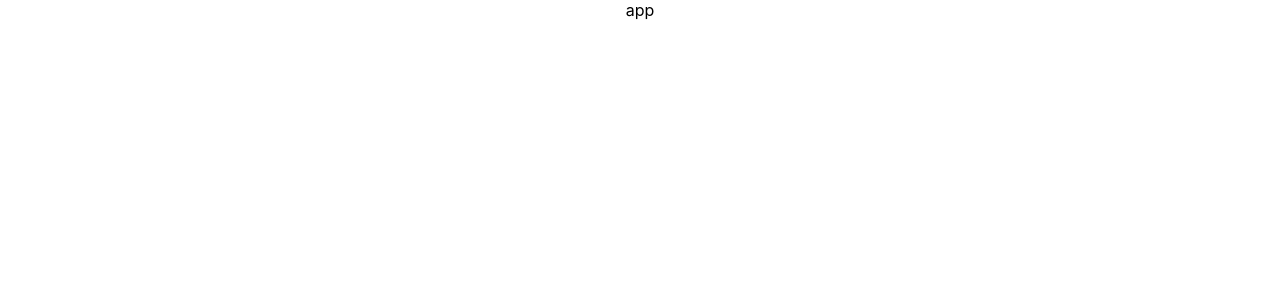
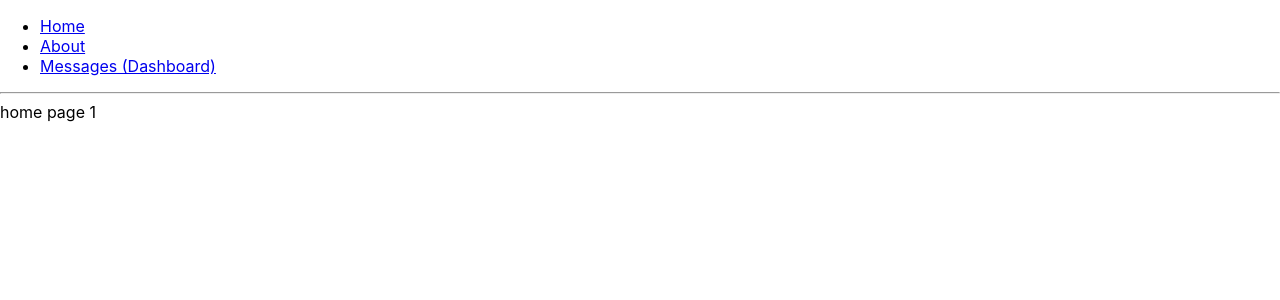
Before and after one commit to Erindcl/h5-design, a React (Create React App) app: page / in a window 1280 px wide. Shown: the top 300 px of the page. Built offline with nearby package versions, Linux system fonts and the light colour scheme.

Commit message:
feat: 添加 react-router

```diff
--- a/package.json
+++ b/package.json
@@ -10,9 +10,14 @@
     "@types/node": "^16.11.26",
     "@types/react": "^17.0.43",
     "@types/react-dom": "^17.0.14",
+    "@types/react-router": "^5.1.18",
+    "@types/react-router-redux": "^5.0.21",
     "node-sass": "^7.0.1",
     "react": "^17.0.2",
     "react-dom": "^17.0.2",
+    "react-router": "^6.2.2",
+    "react-router-dom": "^6.2.2",
+    "react-router-redux": "^4.0.8",
     "react-scripts": "5.0.0",
     "sass-loader": "^12.6.0",
     "scss": "^0.2.4",
--- a/src/App.tsx
+++ /dev/null
@@ -1,12 +0,0 @@
-import React from 'react';
-import './styles/App.scss';
-
-function App() {
-  return (
-    <div className="App">
-      app
-    </div>
-  );
-}
-
-export default App;
--- a/src/index.tsx
+++ b/src/index.tsx
@@ -1,11 +1,11 @@
 import React from 'react';
 import ReactDOM from 'react-dom';
 import './styles/index.scss';
-import App from './App';
+import Router from './router';
 
 ReactDOM.render(
   <React.StrictMode>
-    <App />
+    <Router />
   </React.StrictMode>,
   document.getElementById('root')
 );
--- /dev/null
+++ b/src/layout/index.tsx
@@ -0,0 +1,26 @@
+import React from 'react';
+import { Outlet, Link } from "react-router-dom";
+
+const Page: React.FC = () => {
+  return (
+    <div>
+      <nav>
+        <ul>
+          <li>
+            <Link to="/">Home</Link>
+          </li>
+          <li>
+            <Link to="/about">About</Link>
+          </li>
+          <li>
+            <Link to="/dashboard/messages">Messages (Dashboard)</Link>
+          </li>
+        </ul>
+      </nav>
+      <hr />
+      <Outlet />
+    </div>
+  )
+}
+
+export default Page
--- /dev/null
+++ b/src/router/index.tsx
@@ -0,0 +1,43 @@
+import * as React from "react"
+import { BrowserRouter as Router, Routes, Route } from 'react-router-dom';
+
+const Home = React.lazy(() => import('../views/home'));
+const Layout = React.lazy(() => import('../layout/index'));
+
+const Loading: React.FC = () => {
+  return (<div>...</div>)
+}
+
+const NotFound: React.FC = () => {
+  return (<div>404</div>)
+}
+
+const router: React.FC = () => {
+  return (
+    <Router>
+      <Routes>
+        <Route
+          path="/"
+          element={
+            <React.Suspense fallback={<Loading />}>
+              <Layout />
+            </React.Suspense>
+          }
+        >
+          <Route index element={<Home />} />
+          <Route
+            path="home"
+            element={
+              <React.Suspense fallback={<Loading />}>
+                <Home />
+              </React.Suspense>
+            }
+          />
+        </Route>
+        <Route path="*" element={<NotFound />} />
+      </Routes>
+    </Router>
+  )
+}
+
+export default router
--- a/src/styles/App.scss
+++ /dev/null
@@ -1,38 +0,0 @@
-.App {
-  text-align: center;
-}
-
-.App-logo {
-  height: 40vmin;
-  pointer-events: none;
-}
-
-@media (prefers-reduced-motion: no-preference) {
-  .App-logo {
-    animation: App-logo-spin infinite 20s linear;
-  }
-}
-
-.App-header {
-  background-color: #282c34;
-  min-height: 100vh;
-  display: flex;
-  flex-direction: column;
-  align-items: center;
-  justify-content: center;
-  font-size: calc(10px + 2vmin);
-  color: white;
-}
-
-.App-link {
-  color: #61dafb;
-}
-
-@keyframes App-logo-spin {
-  from {
-    transform: rotate(0deg);
-  }
-  to {
-    transform: rotate(360deg);
-  }
-}
--- /dev/null
+++ b/src/views/home/index.tsx
@@ -0,0 +1,16 @@
+import React, { useState, useEffect } from 'react';
+import './index.scss';
+
+const Page: React.FC = () => {
+  const [count, setCount] = useState(0);
+
+  useEffect(() => {
+    setCount(1)
+  }, [])
+
+  return (
+    <div>home page {count}</div>
+  )
+}
+
+export default Page
```
Also changed, not shown: src/views/home/index.scss (added), 1 other file (tests, documents, lock files or other folders).
